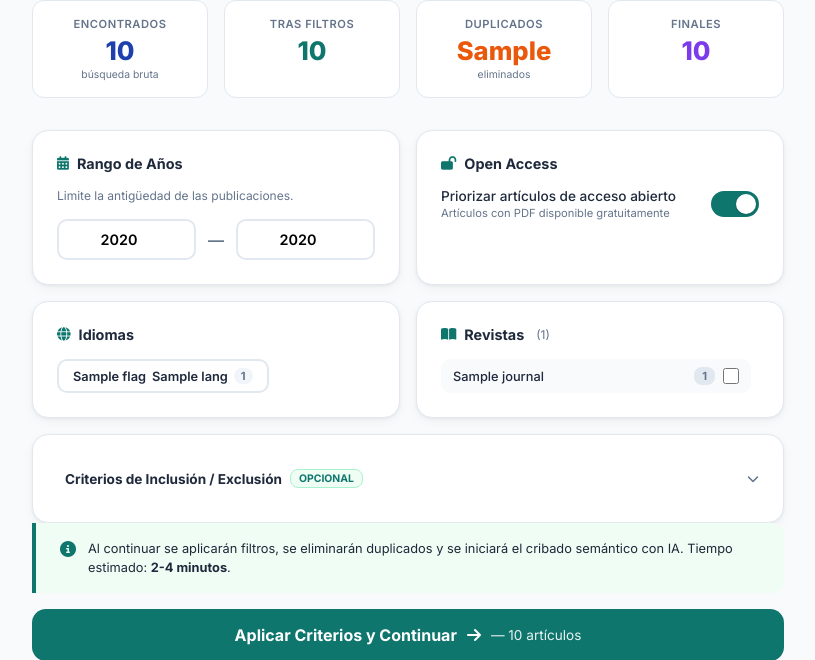
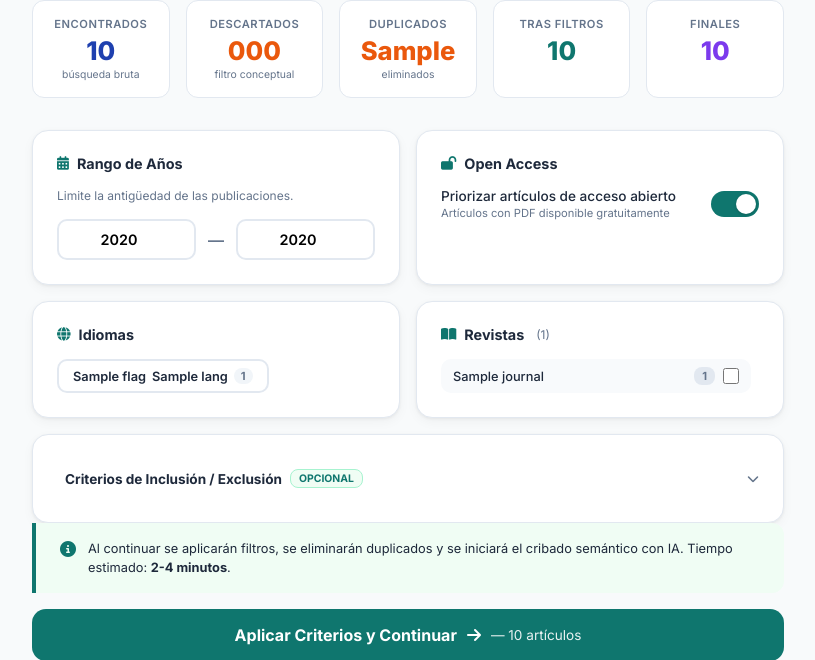
Before and after one commit to Winan03/PrismaAssistant, a FastAPI app: template templates/filters.html in a window 1280 px wide. Shown: the part 213-873 px from the top of the page, without its empty margins (232-1047 px from the left). Run offline with FastAPI, Linux system fonts and the light colour scheme; the template is opened without the code that fills it: most values are stand-ins (such as "Sample title", 1, 10 or a date in 2020); parts of the project's set-up code (start-up, migrations or seed data) failed here and were passed over.

Commit message:
Fix: Display concept discarded count in UI and relax query generation strictness

```diff
--- a/main.py
+++ b/main.py
@@ -321,14 +321,20 @@ async def initial_search(request: Request, background_tasks: BackgroundTasks, qu
                 synonym_data=synonym_data,
                 min_concepts_required=min_req,
             )
+            concept_discarded = cp_report['discarded_by_concepts']
+            unique_total = cp_report['total']
             logging.info(
                 f"🔬 [Concept Filter] Corpus pre-ChromaDB: "
                 f"{cp_report['total']} → {cp_report['passed']} artículos "
                 f"({cp_report['reduction_pct']}% reducción)"
             )
         else:
+            concept_discarded = 0
+            unique_total = len(articles)
             logging.info("ℹ️ [Concept Filter] Sin datos de sinónimos, omitiendo")
     except Exception as e:
+        concept_discarded = 0
+        unique_total = len(articles)
         logging.warning(f"⚠️ [Concept Filter] Error (no crítico): {e}")
     # ============================================================
 
@@ -374,7 +380,7 @@ async def initial_search(request: Request, background_tasks: BackgroundTasks, qu
         lang_counts[detected] += 1
     journals = Counter([str(a.get('journal', 'Unknown')) for a in articles])
 
-    duplicates_removed = raw_count - len(articles)
+    duplicates_removed = raw_count - unique_total
     languages_list = [
         {"code": code, "name": lang_meta.get(code, {}).get('name', code),
          "flag": lang_meta.get(code, {}).get('flag', '🌐'), "count": count}
@@ -387,6 +393,7 @@ async def initial_search(request: Request, background_tasks: BackgroundTasks, qu
         "total": len(articles),
         "raw_total": raw_count,
         "duplicates_removed": duplicates_removed,
+        "concept_discarded": concept_discarded,
         "year_min": y_min,
         "year_max": y_max,
         "languages": languages_list,
--- a/templates/filters.html
+++ b/templates/filters.html
@@ -270,20 +270,25 @@
   </header>
 
   <!-- Stats -->
-  <div class="stats-bar">
+  <div class="stats-bar" style="grid-template-columns: repeat(5, 1fr);">
     <div class="stat-card">
       <div class="label">Encontrados</div>
       <div class="value indigo" id="total-articles">{{ raw_total }}</div>
       <div class="sub">búsqueda bruta</div>
     </div>
     <div class="stat-card">
-      <div class="label">Tras Filtros</div>
-      <div class="value green" id="filtered-count">{{ total }}</div>
+      <div class="label">Descartados</div>
+      <div class="value orange" id="concept-discarded-count">{{ concept_discarded }}</div>
+      <div class="sub">filtro conceptual</div>
     </div>
     <div class="stat-card">
       <div class="label">Duplicados</div>
       <div class="value orange" id="duplicates-count">{{ duplicates_removed }}</div>
       <div class="sub">eliminados</div>
+    </div>
+    <div class="stat-card">
+      <div class="label">Tras Filtros</div>
+      <div class="value green" id="filtered-count">{{ total }}</div>
     </div>
     <div class="stat-card">
       <div class="label">Finales</div>
--- a/utils/query_expander.py
+++ b/utils/query_expander.py
@@ -84,6 +84,8 @@ EXAMPLES of good dragnet queries (from various random domains):
 - Domain C: "quantum computing cryptography"
 
 RULES:
+- FOCUS ONLY ON THE 2 STRONGEST PILLARS of the research question (e.g. "target population" + "core technology").
+- IGNORE highly specific modifiers, edge constraints, or comparative elements (e.g. "ecological environments", "fixed timing", "traditional systems") which will be filtered locally later.
 - Each query MUST BE MAXIMUM 3 or 4 WORDS. Do not write long sentences.
 - Output ONLY valid JSON: {{"queries": ["query1", "query2", ...]}}
 - ALL queries MUST be in ENGLISH, even if the research question is in another language.
```
